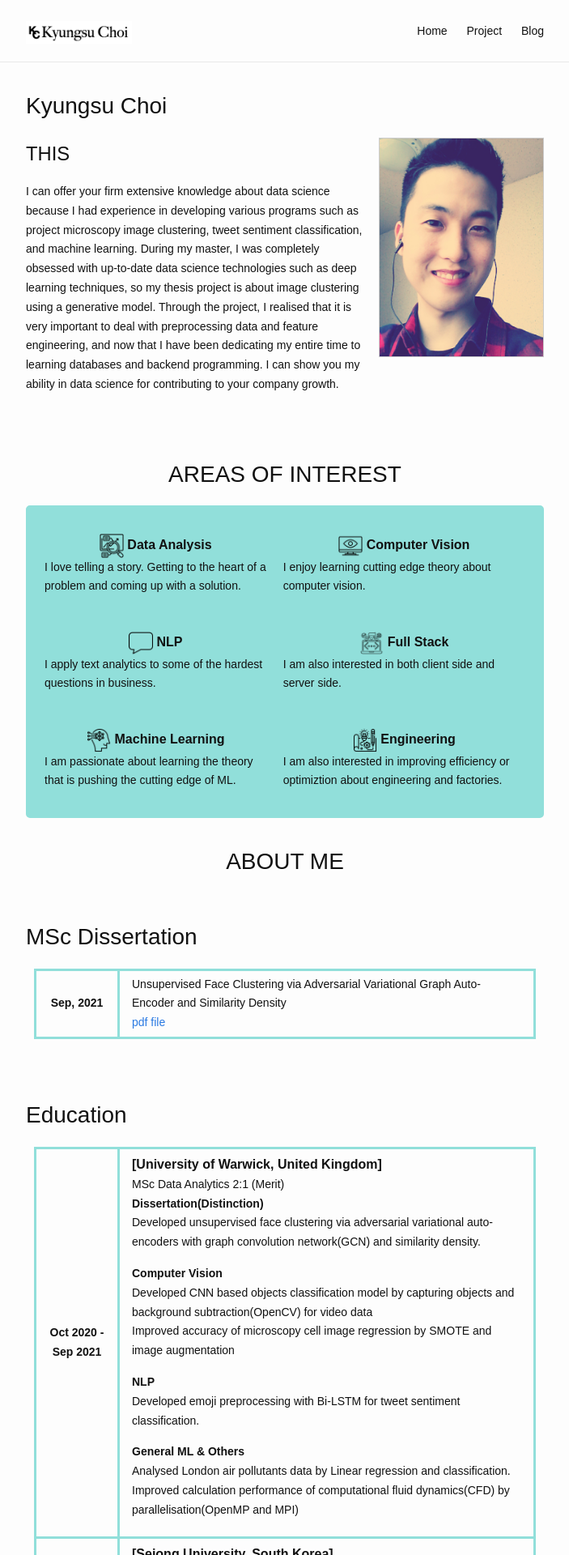
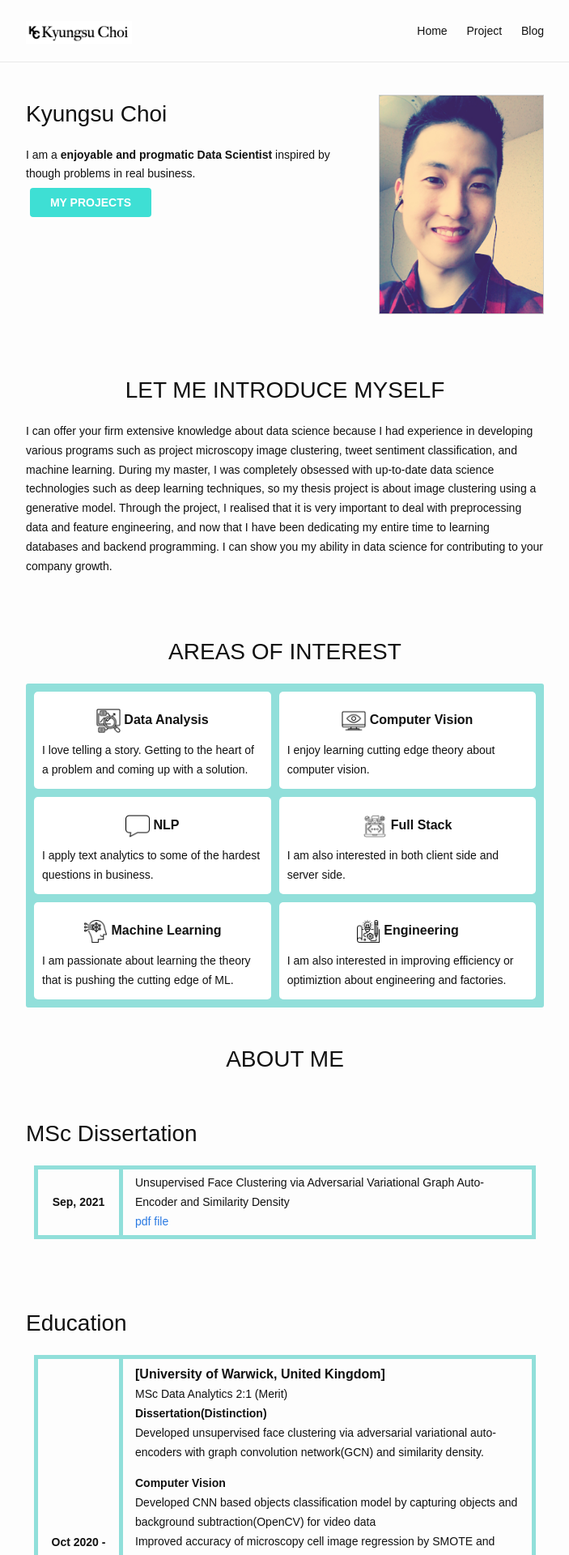
Before and after one commit to eliottvincent/bay, a Jekyll site: the page built from index.md, in a window 1280 px wide. Shown: the top 1920 px of the page at 81% size, without its empty margins (288-991 px from the left). Built offline with Jekyll 4.4.1, drawn with Linux system fonts in a browser that asks for light colours; our own code applies the rules of GitHub Pages for plain Markdown files.

Commit message:
update main page

```diff
--- a/_includes/head.html
+++ b/_includes/head.html
@@ -62,7 +62,8 @@
 
   <link rel="stylesheet" href="{{ "/assets/css/main.css" | absolute_url }}"/>
   <link rel="canonical" href="{{ page_url }}"/>
-  <link rel="shortcut icon" href="{{ "/favicon.ico" | absolute_url }}" type="image/x-icon"/>
+  <link rel="shortcut icon" href="favicon.png" type="image/png"/>
+  <!-- <link rel="shortcut icon" href="{{ site.baseurl}}/favicon.ico" | absolute_url }}" type="image/x-icon"/> -->
 
   <!-- Google Analytics -->
   <script>
--- a/_layouts/home.html
+++ b/_layouts/home.html
@@ -7,17 +7,44 @@
 
     <div class="page-content">
       <div class="wrapper">
-        <h1>Kyungsu Choi</h1>
+
+      {% for section in page.sections %}
+        {% if section.category == "main" %}
         <div class="home">
           <img
-            src="{{ page.profile_picture.src | absolute_url }}"
-            alt="{{ page.profile_picture.alt }}"
-            class="profile-pic"
+          src="{{ section.profile_picture.src | absolute_url }}"
+          alt="{{ section.profile_picture.alt }}"
+          class="profile-pic"
           />
-          {{ content }}
+          <div class="main-content">
+            <h1>Kyungsu Choi</h1>
+            {{ section.maincontent }} <br/>
+            <button class="button" style="vertical-align:middle" onclick="location.href='{{ "" | prepend: site.baseurl | prepend: site.url }}/project/'"> <span>MY PROJECTS</span></button>
+          </div>
         </div>
+
+        {% endif %}
+      {% endfor %}
+
       </div>
     </div>
+
+    <div class="page-content">
+      <div class="wrapper">
+
+      {% for section in page.sections %}
+        {% if section.category == "myself" %}
+        <div class="home">
+          <h1 style="text-align: center">LET ME INTRODUCE MYSELF</h1>
+          {{ section.content }}
+        </div>
+
+        {% endif %}
+      {% endfor %}
+
+      </div>
+    </div>
+
 
     <div class="page-content">
       <div class="wrapper">
@@ -30,7 +57,7 @@
             <div class="grid-item">5</div>
             <div class="grid-item">6</div>   -->
 
-            {% for section in page.sections %}
+          {% for section in page.sections %}
             {% if section.category == "interest" %}
               {% for item in section.items %}
               <div class="grid-item">
--- a/_sass/_base.scss
+++ b/_sass/_base.scss
@@ -216,7 +216,7 @@ pre {
 }
 
 table, th, td {
-  border: 3px solid rgba(145, 223, 218, 1);
+  border: 5px solid rgba(145, 223, 218, 1);
   border-radius: 5px;
 }
 
@@ -236,15 +236,16 @@ table {
 .grid-container {
   display: grid;
   grid-template-columns: auto auto;
+  grid-gap: 10px;
   background-color: rgba(145, 223, 218, 1);
-  border: 3px solid rgba(145, 223, 218, 1);
-  border-radius: 5px;
+  border: 0px solid rgba(145, 223, 218, 1);
+  border-radius: 3px;
   padding: 10px;
   // align-items: center;
   // justify-items: center;
 }
 .grid-item {
-  // background-color: rgba(168, 214, 193, 0.8);
+  background-color: white;
   border-radius: 5px;
   padding: 10px;
   height: 100px;
@@ -257,8 +258,55 @@ table {
 .grid-item > .subtitle {
   font-size: 16px;
   font-weight: bold;
+  margin: 10px 0px;
 }
 
 .grid-item > .content {
   font-size: 14px;
 }
+
+.button {
+  display: inline-block;
+  border-radius: 4px;
+  background-color: rgb(62, 223, 212);
+  border: none;
+  color: #FFFFFF;
+  text-align: center;
+  font-size: 14px;
+  font-weight: bold;
+  padding: 10px;
+  width: 150px;
+  transition: all 0.5s;
+  cursor: pointer;
+  margin: 5px;
+}
+
+.button span {
+  cursor: pointer;
+  display: inline-block;
+  position: relative;
+  transition: 0.5s;
+}
+
+.button span:after {
+  content: '\00bb';
+  position: absolute;
+  opacity: 0;
+  top: 0;
+  right: -20px;
+  transition: 0.5s;
+}
+
+.button:hover span {
+  padding-right: 25px;
+}
+
+.button:hover span:after {
+  opacity: 1;
+  right: 0;
+}
+
+
+.link {
+  color: black
+}
--- a/_sass/_layout.scss
+++ b/_sass/_layout.scss
@@ -157,6 +157,7 @@
  */
 .page-content {
   padding: $spacing-unit 0;
+  margin: 10px 0px;
 }
 
 .page-heading {
--- a/index.md
+++ b/index.md
@@ -1,14 +1,15 @@
 ---
 layout: home
-profile_picture:
-  src: /assets/img/profile-pic.jpg
-  alt: website picture
-dissertation:
-  - category: dissertation
-    date: Sep, 2021
-    text:
-      subtitle: Unsupervised Face Clustering via Adversarial Variational Graph Auto-Encoder and Similarity Density
 sections:
+  - category: main
+    maincontent: I am a <b>enjoyable and progmatic Data Scientist</b> inspired by though problems in real business.
+    profile_picture:
+      src: /assets/img/profile-pic.jpg
+      alt: website picture
+
+  - category: myself
+    content: I can offer your firm extensive knowledge about data science because I had experience in developing various programs such as project microscopy image clustering, tweet sentiment classification, and machine learning. During my master, I was completely obsessed with up-to-date data science technologies such as deep learning techniques, so my thesis project is about image clustering using a generative model. Through the project, I realised that it is very important to deal with preprocessing data and feature engineering, and now that I have been dedicating my entire time to learning databases and backend programming. I can show you my ability in data science for contributing to your company growth.
+
   - category: experience
     items:
       - date: Dec 2015 <br/> - Oct 2019
@@ -56,6 +57,9 @@ sections:
           src: /assets/img/interest/prototype.png
           alt: engineering
 ---
+# Kyungsu Choi
 
-## THIS
+I am a <b>enjoyable and progmatic Data Scientist</b> inspired by though problems in real business.
+
+## Let me introduce myself
 I can offer your firm extensive knowledge about data science because I had experience in developing various programs such as project microscopy image clustering, tweet sentiment classification, and machine learning. During my master, I was completely obsessed with up-to-date data science technologies such as deep learning techniques, so my thesis project is about image clustering using a generative model. Through the project, I realised that it is very important to deal with preprocessing data and feature engineering, and now that I have been dedicating my entire time to learning databases and backend programming. I can show you my ability in data science for contributing to your company growth.
```
Also changed, not shown: favicon.png (added), screenshot.png (deleted).
